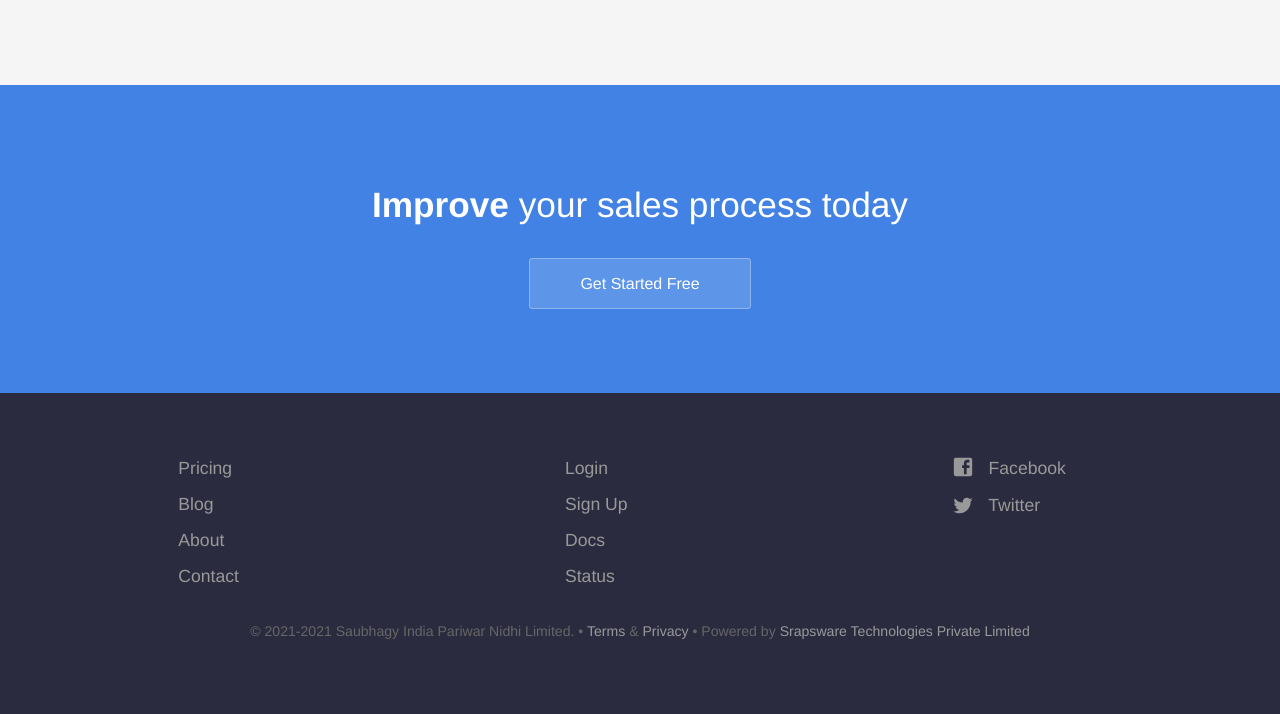
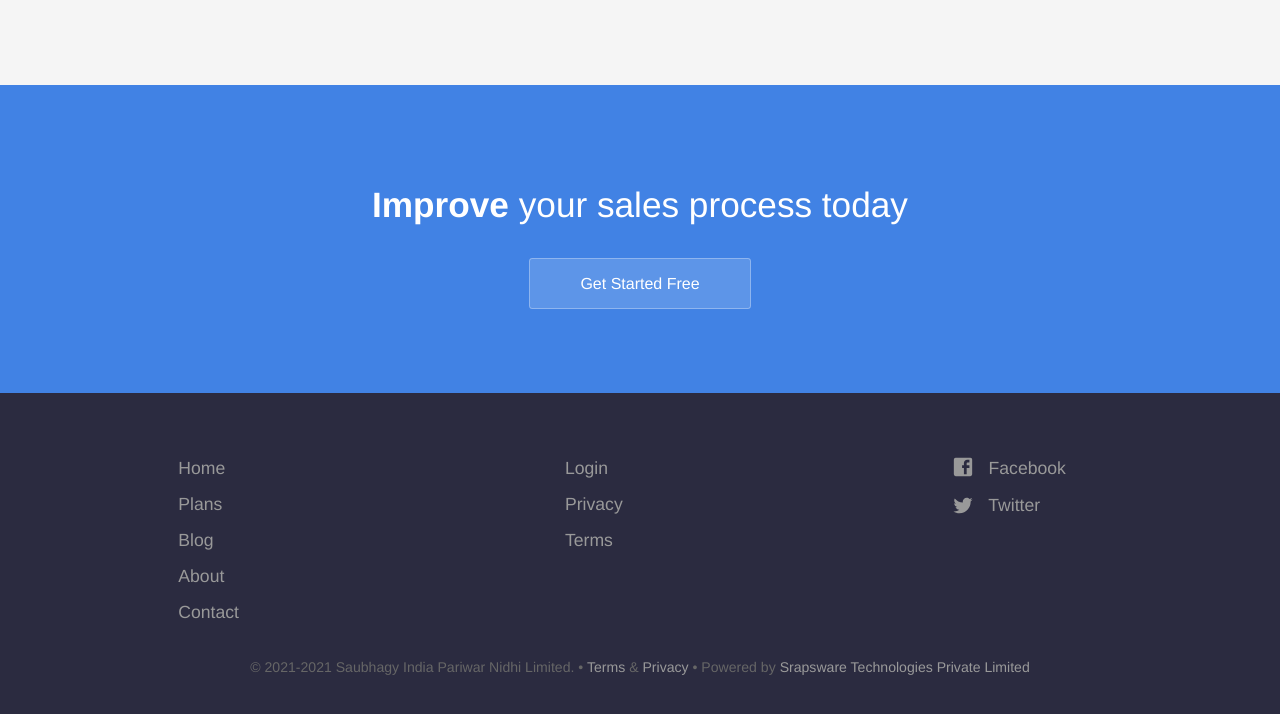
Before and after one commit to saubhagyaindia/saubhagyaindia-website, a Jekyll site: the page built from index.html, in a window 1280 px wide and 900 px high, scrolled down 2530 px, cut to the strip 172-886 px from the top of the window. Built offline with Jekyll 4.4.1, drawn with Linux system fonts in a browser that asks for light colours; before the commit the page ends 3394 px from its top, so only the background shows below that.

Commit message:
Update footer.yml

```diff
--- a/_data/footer.yml
+++ b/_data/footer.yml
@@ -1,6 +1,8 @@
 - links:
-  - name: Pricing
-    link: /pricing/
+  - name: Home
+    link: /
+  - name: Plans
+    link: /plans/
   - name: Blog
     link: /blog/
   - name: About
@@ -11,15 +13,12 @@
   - name: Login
     link: /
     new_window: true
-  - name: Sign Up
-    link: /
-    new_window: true
-  - name: Docs
-    link: /
-    new_window: true
-  - name: Status
-    link: /
-    new_window: true
+  - name: Privacy
+    link: /privacy/
+    new_window: false
+  - name: Terms
+    link: /terms/
+    new_window: false
 - links:
   - name: Facebook
     link: https://facebook.com/cloudcannon/
```
